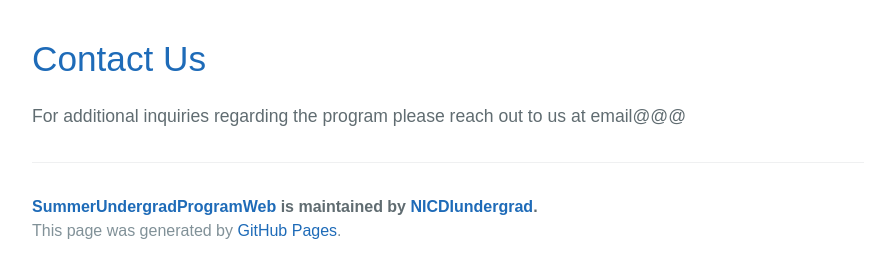
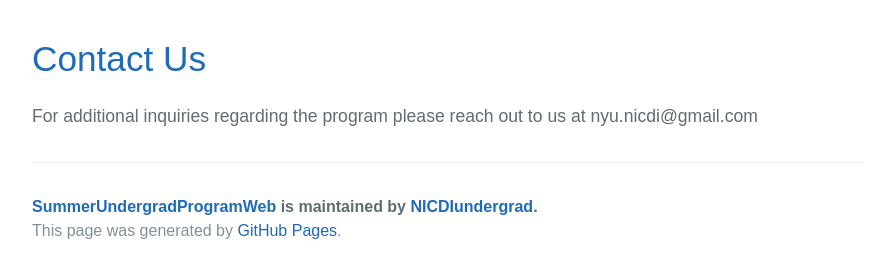
Before and after one commit to NICDIundergrad/SummerUndergradProgramWeb, a Jekyll site: the page built from index.md, in a window 1280 px wide and 900 px high, scrolled down 3168 px. Shown: the part 625-897 px from the top of the window, without its empty margins (192-1076 px from the left). Built offline with Jekyll 4.4.1, drawn with Linux system fonts in a browser that asks for light colours; our own code applies the rules of GitHub Pages for plain Markdown files.

Commit message:
Update index.md

```diff
--- a/index.md
+++ b/index.md
@@ -92,4 +92,4 @@ You can find information on the Faculty members at the Neuroscience Institute he
 
 # [Contact Us](#contact)
 
-For additional inquiries regarding the program please reach out to us at email@@@
+For additional inquiries regarding the program please reach out to us at nyu.nicdi@gmail.com
```
